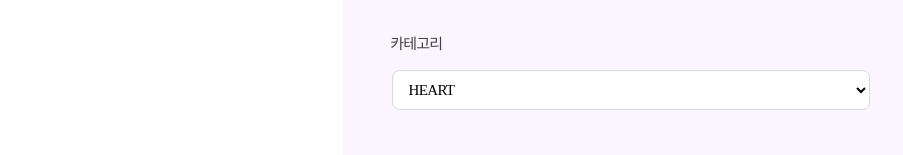
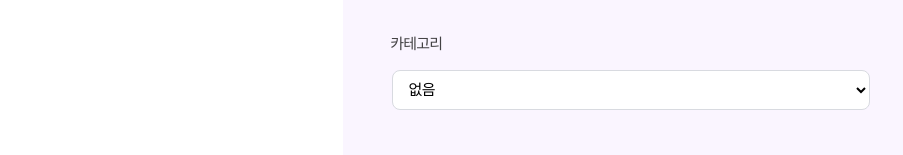
Before and after one commit to team-daijin/Knowledgender-Client, a React (Create React App) app: page /writing in a window 1280 px wide. Shown: the part 230-385 px from the top of the page, without its empty margins (9-912 px from the left). Built offline with nearby package versions, Linux system fonts and the light colour scheme.

Commit message:
FIX : add data logic
FIX : add data logic

```diff
--- a/src/components/writing/writng.tsx
+++ b/src/components/writing/writng.tsx
@@ -7,7 +7,7 @@ import api from "../../api/customAxios.tsx";
 const Writing = () => {
   const [postCardData, setPostCardData] = useState<WritingCardType>({
     title: "",
-    category: "HEART",
+    category: "",
     content: "",
     image: null,
   });
@@ -85,7 +85,7 @@ const Writing = () => {
         messageEvent: true,
       }));
       return;
-    } else {
+    }
     const formData = new FormData();
     formData.append("title", title);
     formData.append("category", category);
@@ -99,7 +99,7 @@ const Writing = () => {
         setPostCardData({
           ...postCardData,
           title: "",
-            category: "HEART",
+          category: "",
           content: "",
           image: null,
         });
@@ -116,10 +116,9 @@ const Writing = () => {
         console.error("Error:", error);
         alert("작성 글 게시에 실패하셨습니다.\n다시 시도해주세요.");
       });
-    }
   };
 
-  const validCategories = ["HEART", "CRIM", "BODY", "RELATIONSHIP", "EQUALITY"];
+  const validCategories = ["없음", "마음", "신체", "범죄", "관계", "평등"];
 
   return (
     <>
@@ -163,9 +162,9 @@ const Writing = () => {
               value={category}
               onChange={handleCategoryChange}
             >
-              {validCategories.map((cat) => (
-                <option key={cat} value={cat}>
-                  {cat}
+              {validCategories.map((category) => (
+                <option key={category} value={category}>
+                  {category}
                 </option>
               ))}
             </S.selectContentBox>
```
Also changed, not shown: src/types/writing/writing.type.ts (+4 -5 lines). Lines whose indentation alone changed are shown as unchanged.
